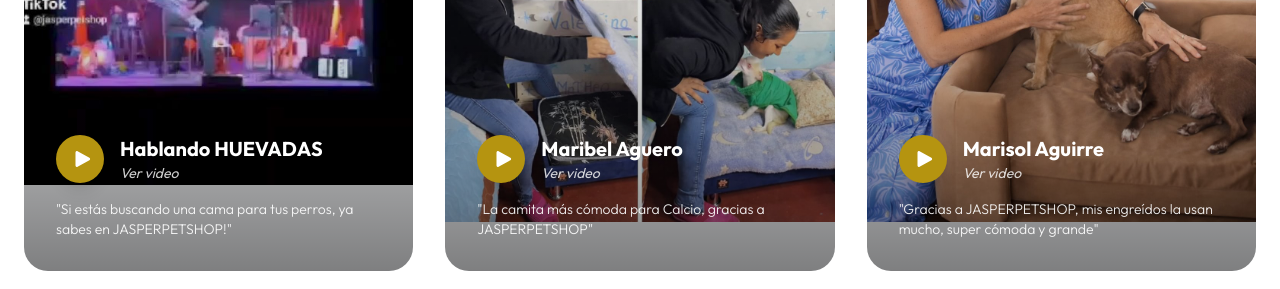
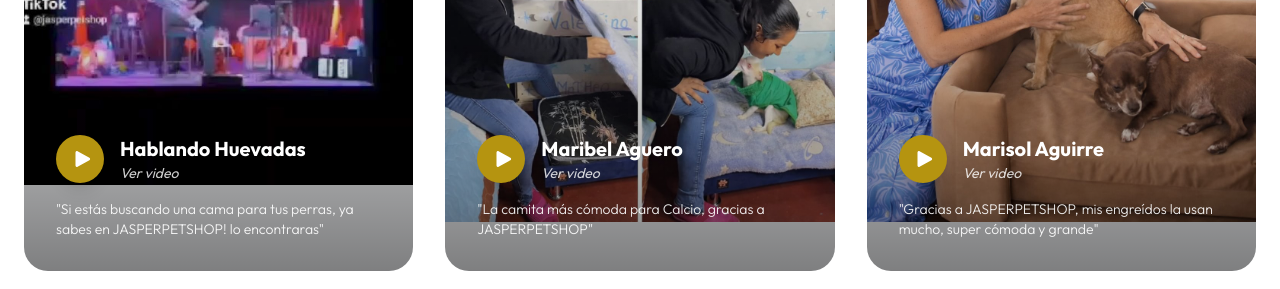
Before and after one commit to SaulSneider7/jasperpetshop, a React (Vite) app: page / in a window 1280 px wide. Shown: the part 4340-4629 px from the top of the page. Built offline with nearby package versions, Linux system fonts and the light colour scheme.

Commit message:
update hh

```diff
--- a/src/components/SatisfiedCustomers.tsx
+++ b/src/components/SatisfiedCustomers.tsx
@@ -4,10 +4,10 @@
 const customers = [
   {
     id: 1,
-    name: "Hablando HUEVADAS",
+    name: "Hablando Huevadas",
     image: "/hh.jpeg",
     videoUrl: "https://vt.tiktok.com/ZSHk5krkJ/",
-    testimonial: "Si estás buscando una cama para tus perros, ya sabes en JASPERPETSHOP!"
+    testimonial: "Si estás buscando una cama para tus perras, ya sabes en JASPERPETSHOP! lo encontraras"
   },
   {
     id: 2,
```
